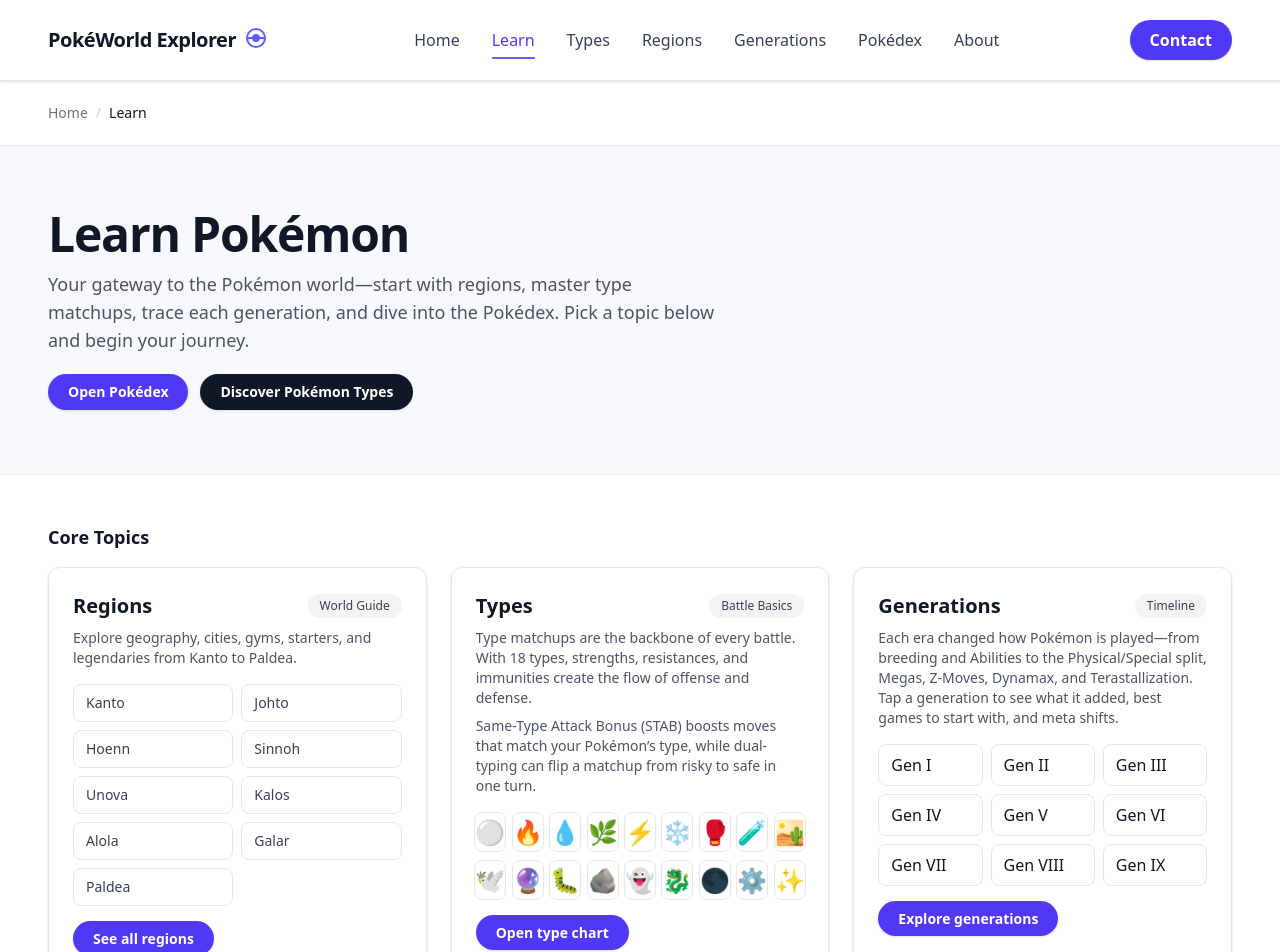
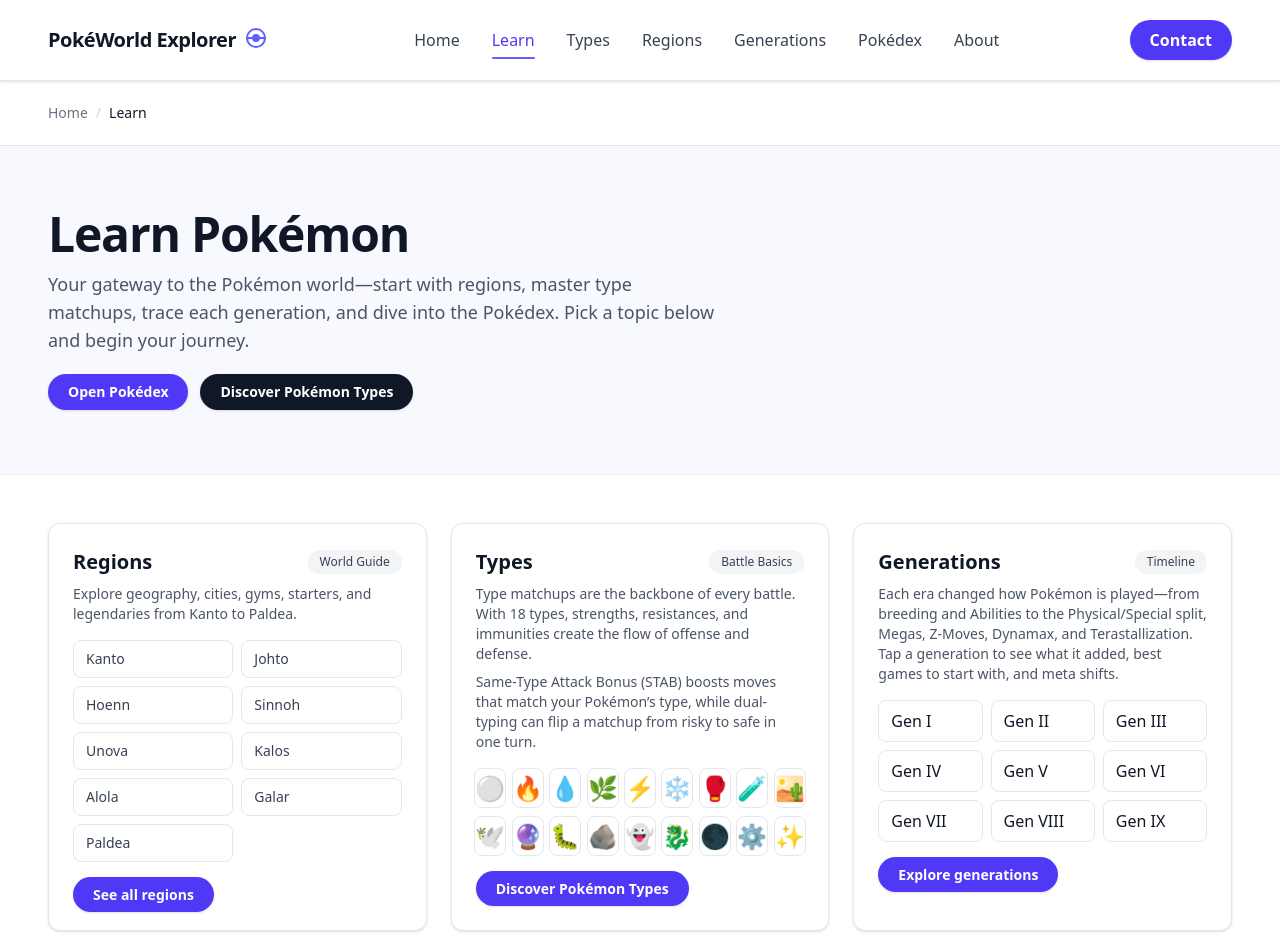
Before and after one commit to pschonffeldt/pokedex-2, a Next.js app: page /learn in a window 1280 px wide. Shown: the top 952 px of the page. Built offline with nearby package versions, Linux system fonts and the light colour scheme.

Commit message:
Update learn page with the link component, remove extra sections. Remove border bottom on info box component

```diff
--- a/src/app/learn/page.tsx
+++ b/src/app/learn/page.tsx
@@ -1,27 +1,9 @@
 'use client';
 
+import Button from '@/components/button';
 import HeroSection from '@/components/hero';
 import InfoBox from '@/components/info-box';
 import Link from 'next/link';
-
-function Pokeball({ className = 'h-5 w-5 text-red-600' }) {
-  return (
-    <svg
-      viewBox="0 0 24 24"
-      aria-hidden="true"
-      className={className}
-      fill="none"
-      stroke="currentColor"
-      strokeWidth={2}
-      strokeLinecap="round"
-      strokeLinejoin="round"
-    >
-      <circle cx="12" cy="12" r="9" />
-      <line x1="3" y1="12" x2="21" y2="12" />
-      <circle cx="12" cy="12" r="3" fill="currentColor" />
-    </svg>
-  );
-}
 
 const regions = [
   { name: 'Kanto', href: '/learn/pokemon-regions/kanto' },
@@ -66,7 +48,6 @@ export default function LearnPage() {
       {/* Core topics */}
       <section className="mx-auto max-w-7xl px-6 py-12 sm:px-8 lg:px-12">
         <h2 className="sr-only">Core Topics</h2>
-        <h2 className="text-lg font-semibold text-gray-900 pb-4">Core Topics</h2>
         <div className="grid gap-6 sm:grid-cols-2 lg:grid-cols-3">
           {/* Regions */}
           <article className="group rounded-xl border border-gray-200 bg-white shadow-sm transition hover:shadow-md">
@@ -81,24 +62,19 @@ export default function LearnPage() {
                 Explore geography, cities, gyms, starters, and legendaries from Kanto to Paldea.
               </p>
               <ul className="mt-4 grid grid-cols-2 gap-2 text-sm text-gray-700">
-                {regions.map((r) => (
-                  <li key={r.name}>
+                {regions.map((region) => (
+                  <li key={region.name}>
                     <Link
-                      href={r.href}
+                      href={region.href}
                       className="block rounded-lg border border-gray-200 bg-white px-3 py-2 hover:bg-gray-50"
                     >
-                      {r.name}
+                      {region.name}
                     </Link>
                   </li>
                 ))}
               </ul>
               <div className="mt-5">
-                <Link
-                  href="/learn/pokemon-regions"
-                  className="rounded-full bg-indigo-600 px-5 py-2 text-sm font-semibold text-white shadow-sm transition-colors hover:bg-indigo-700 focus-visible:outline-none focus-visible:ring-2 focus-visible:ring-indigo-500/60"
-                >
-                  See all regions
-                </Link>
+                <Button href="/learn/pokemon-regions">See all regions</Button>
               </div>
             </div>
           </article>
@@ -157,18 +133,12 @@ export default function LearnPage() {
               </ul>
 
               <div className="mt-5">
-                <Link
-                  href="/types"
-                  className="rounded-full bg-indigo-600 px-5 py-2 text-sm font-semibold text-white shadow-sm transition-colors hover:bg-indigo-700"
-                >
-                  Open type chart
-                </Link>
+                <Button href="typess">Discover Pokémon Types</Button>
               </div>
             </div>
           </article>
 
           {/* Generations */}
-          {/* Generations — mini timeline */}
           <article className="group rounded-xl border border-gray-200 bg-white shadow-sm transition hover:shadow-md">
             <div className="p-6">
               <div className="flex items-center justify-between">
@@ -234,23 +204,18 @@ export default function LearnPage() {
                 ))}
               </ul>
 
-              {/* CTA (matches your filled primary button) */}
+              {/* CTA */}
               <div className="mt-5">
-                <Link
-                  href="/generations"
-                  className="rounded-full bg-indigo-600 px-5 py-2 text-sm font-semibold text-white shadow-sm transition-colors hover:bg-indigo-700"
-                >
-                  Explore generations
-                </Link>
+                <Button href="/learn/pokemon-generations">Explore generations</Button>
               </div>
             </div>
           </article>
         </div>
         {/* High-value: Cheat Sheets */}
-        <div className="mt-12">
+        {/* <div className="mt-12">
           <h3 className="text-lg font-semibold text-gray-900">Cheat Sheets</h3>
           <div className="mt-4 grid gap-4 sm:grid-cols-2 lg:grid-cols-3">
-            {/* Type effectiveness quick wins */}
+            // Type effectiveness quick wins
             <article className="rounded-xl border border-gray-200 bg-white p-5 shadow-sm">
               <h4 className="mb-2 text-base font-semibold text-gray-900">Type Effectiveness</h4>
               <ul className="text-sm text-gray-800 space-y-1">
@@ -274,7 +239,7 @@ export default function LearnPage() {
               </div>
             </article>
 
-            {/* Team building roles */}
+            // Team building roles
             <article className="rounded-xl border border-gray-200 bg-white p-5 shadow-sm">
               <h4 className="mb-2 text-base font-semibold text-gray-900">Team Building Roles</h4>
               <ul className="text-sm text-gray-800 space-y-1">
@@ -292,7 +257,7 @@ export default function LearnPage() {
               </div>
             </article>
 
-            {/* EVs / IVs / Natures */}
+            // EVs / IVs / Natures
             <article className="rounded-xl border border-gray-200 bg-white p-5 shadow-sm">
               <h4 className="mb-2 text-base font-semibold text-gray-900">
                 Stats: EVs • IVs • Natures
@@ -312,9 +277,9 @@ export default function LearnPage() {
               </div>
             </article>
           </div>
-        </div>
+        </div> */}
         {/* High-value: Popular Guides */}
-        <div className="mt-12">
+        {/* <div className="mt-12">
           <h3 className="text-lg font-semibold text-gray-900">Popular Guides</h3>
           <div className="mt-4 grid gap-6 sm:grid-cols-2 lg:grid-cols-3">
             <article className="rounded-xl border border-gray-200 bg-white p-5 shadow-sm">
@@ -362,7 +327,7 @@ export default function LearnPage() {
               </div>
             </article>
           </div>
-        </div>
+        </div> */}
       </section>
       {/* Info box container */}
       <InfoBox
--- a/src/app/page.tsx
+++ b/src/app/page.tsx
@@ -791,7 +791,7 @@ export default function HomePage() {
         </div>
       </section>
 
-      {/* NEW: the four value-dense sections */}
+      {/* Compoents, locally defined, to be turned into its own independant file */}
       <BeginnerPathsSection />
       <BossCountersSection />
       <VersionExclusivesSection />
--- /dev/null
+++ b/src/components/button.tsx
@@ -0,0 +1,85 @@
+'use client';
+
+import Link from 'next/link';
+import * as React from 'react';
+
+type ButtonVariant = 'primary' | 'dark' | 'outline';
+type ButtonSize = 'sm' | 'xs';
+
+type ButtonProps = {
+  children: React.ReactNode;
+  href?: string; // if provided -> renders <Link>
+  variant?: ButtonVariant; // 'primary' | 'dark' | 'outline'
+  size?: ButtonSize; // 'sm' | 'xs'
+  className?: string;
+  type?: 'button' | 'submit' | 'reset';
+  disabled?: boolean;
+  onClick?: React.MouseEventHandler<HTMLButtonElement>;
+  ariaLabel?: string;
+};
+
+export default function Button({
+  children,
+  href,
+  variant = 'primary',
+  size = 'sm',
+  className = '',
+  type = 'button',
+  disabled = false,
+  onClick,
+  ariaLabel,
+}: ButtonProps) {
+  const base =
+    'rounded-full font-semibold shadow-sm transition-colors focus-visible:outline-none focus-visible:ring-2 focus-visible:ring-indigo-500/60 disabled:opacity-60 disabled:cursor-not-allowed';
+
+  const sizeMap: Record<ButtonSize, string> = {
+    sm: 'px-5 py-2 text-sm',
+    xs: 'px-3 py-1 text-xs',
+  };
+
+  const variantMap: Record<ButtonVariant, string> = {
+    primary: 'bg-indigo-600 text-white hover:bg-indigo-700',
+    dark: 'bg-gray-900 text-white hover:bg-black',
+    outline: 'border border-gray-300 bg-white text-gray-900 hover:bg-gray-100',
+  };
+
+  const classes = [base, sizeMap[size], variantMap[variant], className].join(' ');
+
+  if (href) {
+    return (
+      <Link href={href} aria-label={ariaLabel} className={classes}>
+        {children}
+      </Link>
+    );
+  }
+
+  return (
+    <button
+      type={type}
+      onClick={onClick}
+      disabled={disabled}
+      aria-label={ariaLabel}
+      className={classes}
+    >
+      {children}
+    </button>
+  );
+}
+
+// How to implement
+
+// import Button from '@/components/button';
+
+// // 1) Primary (indigo) — matches “See all regions”
+// <Button href="/learn/pokemon-regions">See all regions</Button>
+
+// // 2) Outline small — matches your tiny CTA chips
+// <Button href={c.cta[1]} variant="outline" size="xs">
+//   {c.cta[0]}
+// </Button>
+
+// // 3) Dark — same as hero’s dark button
+// <Button href="/learn" variant="dark">Start learning</Button>
+
+// // As a real <button>
+// <Button onClick={handleClick} variant="primary">Do thing</Button>
--- a/src/components/info-box.tsx
+++ b/src/components/info-box.tsx
@@ -26,7 +26,7 @@ export default function InfoBox({
     .join(' ');
 
   return (
-    <section className="mx-auto max-w-7xl px-6 py-12 sm:px-8 lg:px-12 border-b border-gray-100">
+    <section className="mx-auto max-w-7xl px-6 py-12 sm:px-8 lg:px-12 border-gray-100">
       <div className={boxClasses}>
         {title &&
           (typeof title === 'string' ? (
```
